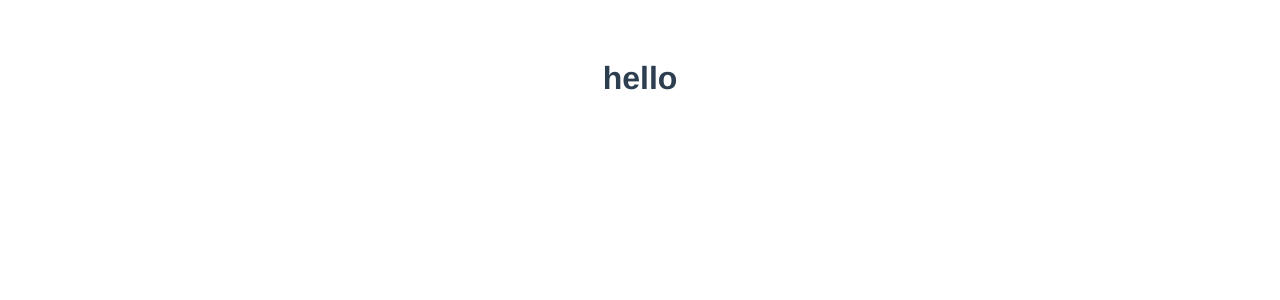
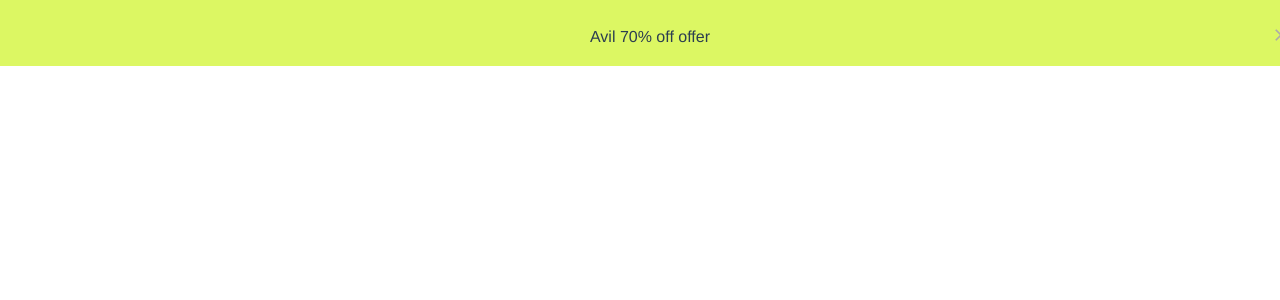
Before and after one commit to Harshit9651/figma2, a Vue app: page / in a window 1280 px wide. Shown: the top 300 px of the page. Built offline with nearby package versions, Linux system fonts and the light colour scheme.

Commit message:
making navbar

```diff
--- a/src/App.vue
+++ b/src/App.vue
@@ -26,8 +26,8 @@ body{
   font-family: Avenir, Helvetica, Arial, sans-serif;
   -webkit-font-smoothing: antialiased;
   -moz-osx-font-smoothing: grayscale;
-  text-align: center;
+  /* text-align: center; */
   color: #2c3e50;
-  margin-top: 60px;
+  max-width: 1440px;
 }
 </style>
--- a/src/components/HomePage.vue
+++ b/src/components/HomePage.vue
@@ -1,10 +1,39 @@
 <template>
-    <h1>hello</h1>
+  <div class="main">
+    <div class="avil-offer">
+      <p>Avil 70% off offer</p>
+      <div class="cros"><img src="../assets/close.png" alt="" /></div>
+    </div>
+  </div>
 </template>
 <script setup></script>
 <script>
-export default{
-    name:"HomePage"
-}</script>
+export default {
+  name: "HomePage",
+};
+</script>
 
-<style lang="scss" scoped></style>
+<style lang="scss" scoped>
+.main {
+  background-color: aquamarine;
+  height: 100%;
+  width: 100%;
+  .avil-offer {
+    width: 100%;
+    height: 2.65rem;
+    background: #dcf763;
+    display: flex;
+    padding-top: 12px;
+    padding-right: 10px;
+    padding-bottom: 12px;
+    padding-left: 10px;
+    justify-content: center;
+    position: relative;
+    .cros {
+      position: absolute;
+      margin-left: 97%;
+      margin-top: 1%;
+    }
+  }
+}
+</style>
```
Also changed, not shown: src/assets/Frame 22.png (added), src/assets/close.png (added).
